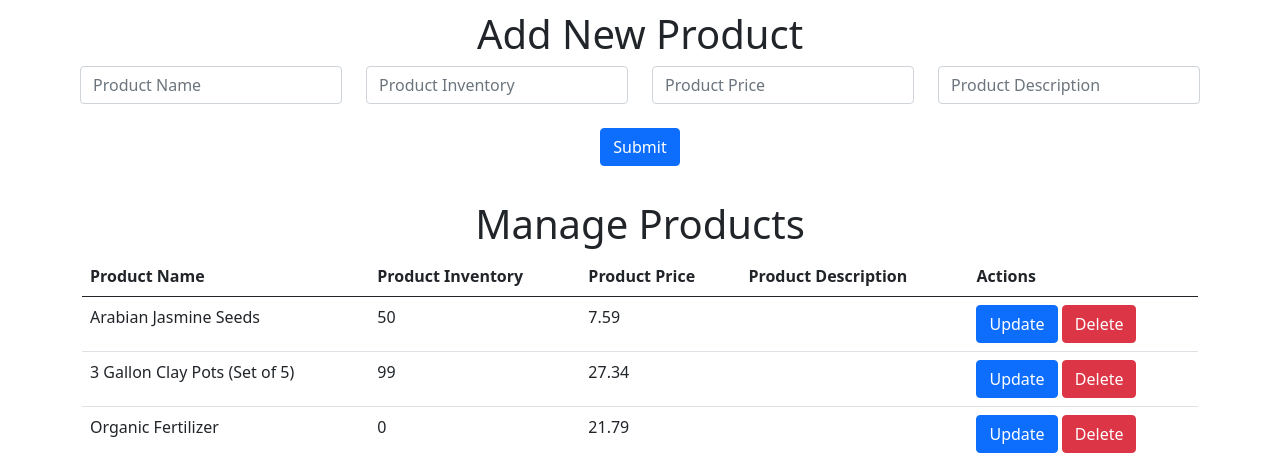
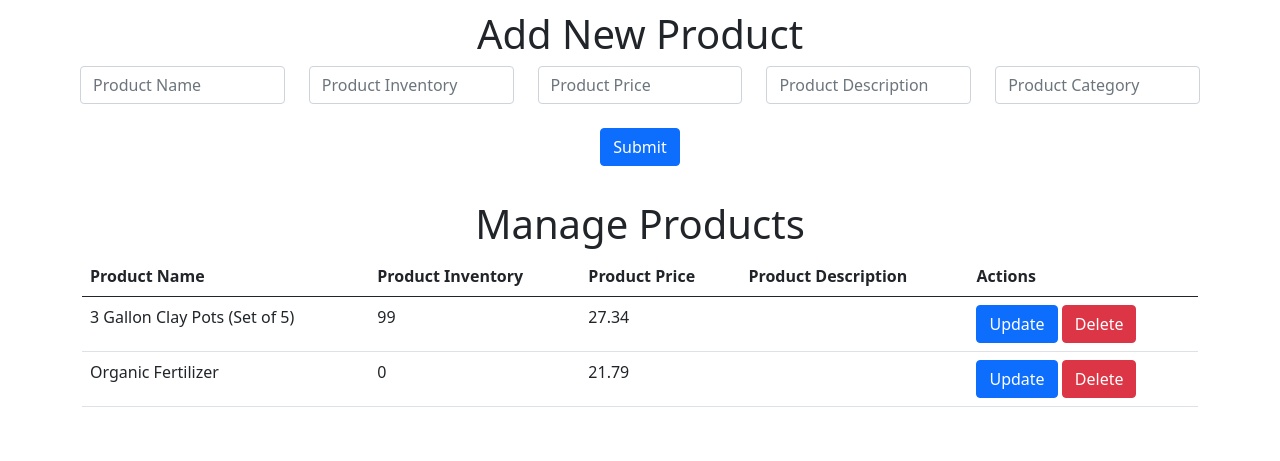
Before and after one commit to CaseyArndt/DBProject, a Flask app: page /products in a window 1280 px wide. Shown: the part 56-517 px from the top of the page. Run offline with Flask 2, Linux system fonts and the light colour scheme.

Commit message:
Add category to add product form

```diff
--- a/app.py
+++ b/app.py
@@ -261,10 +261,13 @@ def products():
             product_inventory = request.form['product_inventory']
             product_price = request.form['product_price']
             product_description = request.form['product_description']
+            category_id = request.form['category_id']
 
             product = Product(product_name, product_inventory, product_price, product_description)
+            product_list.append(product)
 
-            product_list.append(product)
+            product_category = ProductCategory(product.product_id, category_id)
+            product_category_list.append(product_category)
 
             return redirect('/products')
 
--- a/templates/products.html
+++ b/templates/products.html
@@ -22,6 +22,9 @@
                 </div>
                 <div class="col">
                     <input type="text" class="form-control" name="product_description" id ="product_description" placeholder="Product Description">
+                </div>
+                <div class="col">
+                    <input type="text" class="form-control" name="category_id" id ="category_id" placeholder="Product Category">
                 </div>
             </div>
             <br>
```
